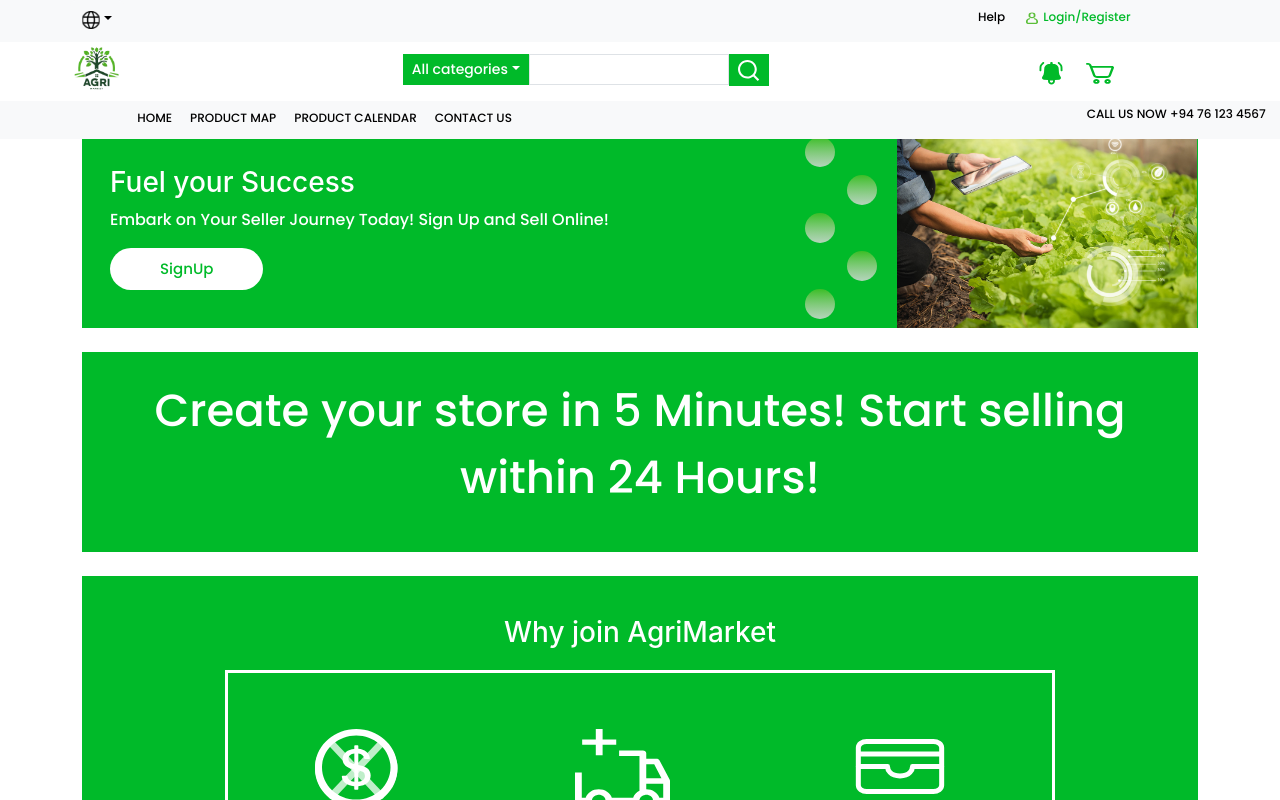
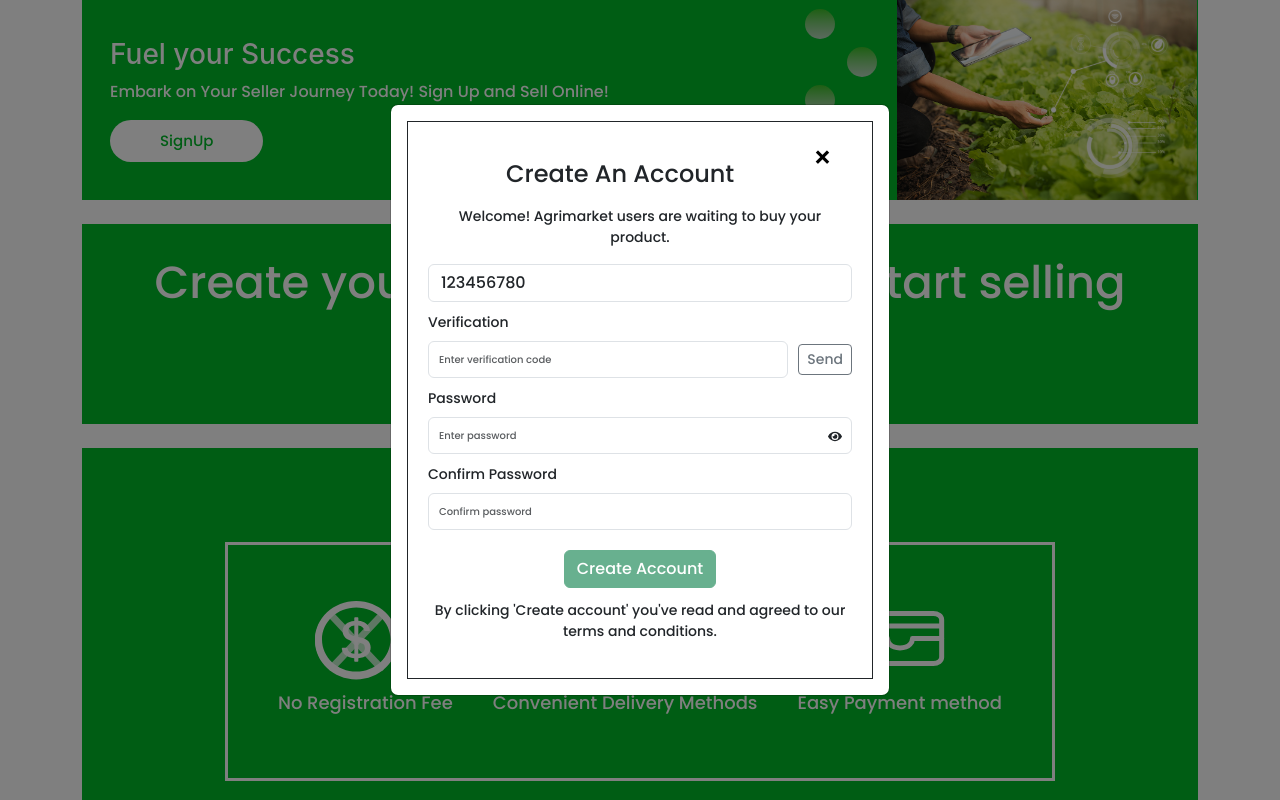
Before and after one commit to HiruniPraveesha/AgriMarket-front-end, a React (Vite) app: page / in a window 1280 px wide. Shown: the top 800 px of the page. Built offline with nearby package versions, Linux system fonts and the light colour scheme; a web font is replaced by a local one.

Commit message:
addtoRegistration

```diff
--- a/src/App.tsx
+++ b/src/App.tsx
@@ -6,14 +6,12 @@
 import MainFooter from "./components/Footer-main";
 import BecomeASeller from "./pages/BecomeASeller";
 import ProductMap from "./pages/ProductMap";
+import SignupSeller2 from "./pages/Login/SignupSeller2";
 
 const App: React.FC = () => {
   return (
     <div>
-      <MainHeader />
-      <div style={{ paddingBottom: "10%" }}></div>
-      <BecomeASeller />
-      <MainFooter />
+      <SignupSeller2 />
     </div>
   );
 };
--- /dev/null
+++ b/src/pages/Login/SignupSeller2.tsx
@@ -0,0 +1,243 @@
+import React, { useState } from "react";
+import { Modal, Button, Form } from "react-bootstrap";
+import { FaEye, FaEyeSlash } from "react-icons/fa"; // Import eye icons
+import "bootstrap/dist/css/bootstrap.min.css";
+import BecomeASeller from "../BecomeASeller"; // Import the BecomeASeller component
+
+const SignupSeller2: React.FC = () => {
+  const [show, setShow] = useState(true);
+  const [phoneNumber, setPhoneNumber] = useState("123456780");
+  const [verification, setVerification] = useState("");
+  const [password, setPassword] = useState("");
+  const [confirmPassword, setConfirmPassword] = useState("");
+  const [passwordError, setPasswordError] = useState("");
+  const [confirmPasswordError, setConfirmPasswordError] = useState("");
+  const [showPassword, setShowPassword] = useState(false);
+  const [phoneNumberValid, setPhoneNumberValid] = useState(true); // New state to track if phone number is valid
+
+  const handleClose = () => setShow(false);
+
+  const handleVerificationChange = (
+    event: React.ChangeEvent<HTMLInputElement>
+  ) => {
+    setVerification(event.target.value);
+  };
+
+  const handlePasswordChange = (event: React.ChangeEvent<HTMLInputElement>) => {
+    setPassword(event.target.value);
+    // Password validation regex pattern
+    const passwordPattern = /^(?=.*[a-zA-Z])(?=.*[0-9])(?=.*[@#$]).{8,}$/;
+    if (!passwordPattern.test(event.target.value)) {
+      setPasswordError(
+        "Password must be at least 8 characters long and contain at least one letter, one number, and one of the special characters '@', '#', '$'."
+      );
+    } else {
+      setPasswordError("");
+    }
+  };
+
+  const handleConfirmPasswordChange = (
+    event: React.ChangeEvent<HTMLInputElement>
+  ) => {
+    setConfirmPassword(event.target.value);
+    if (event.target.value !== password) {
+      setConfirmPasswordError("Passwords do not match");
+    } else {
+      setConfirmPasswordError("");
+    }
+  };
+
+  const togglePasswordVisibility = () => {
+    setShowPassword(!showPassword);
+  };
+
+  const handleSubmit = (event: React.FormEvent<HTMLFormElement>) => {
+    event.preventDefault();
+    if (confirmPassword !== password) {
+      setConfirmPasswordError("Passwords do not match");
+      return;
+    }
+    if (!verification.trim()) {
+      console.log("Please enter a verification code.");
+      return;
+    }
+    console.log("Form submitted successfully");
+  };
+
+  const handleSendVerificationCode = () => {
+    // Implement sending verification code functionality here
+    console.log("Sending verification code to:", phoneNumber);
+  };
+
+  const isFormValid = () => {
+    return (
+      verification.trim() !== "" &&
+      passwordError === "" &&
+      confirmPasswordError === "" &&
+      password !== "" &&
+      confirmPassword !== "" &&
+      phoneNumberValid // Check if phone number is valid
+    );
+  };
+
+  return (
+    <>
+      <div className="modal-container">
+        <Modal
+          show={show}
+          onHide={handleClose}
+          backdrop="static"
+          keyboard={false}
+          centered
+        >
+          <Modal.Body>
+            <div style={{ border: "1px solid ", padding: "20px" }}>
+              <Modal.Header style={{ borderBottom: "none" }}>
+                <Modal.Title
+                  style={{
+                    fontFamily: "'Poppins', sans-serif",
+                    margin: "-2px 62px",
+                  }}
+                >
+                  Create An Account
+                </Modal.Title>
+                <button
+                  className="close"
+                  style={{
+                    background: "none",
+                    border: "none",
+                    position: "absolute",
+                    right: "50px",
+                    top: "30px",
+                    fontSize: "30px",
+                  }}
+                  onClick={handleClose}
+                >
+                  <span>&times;</span>
+                </button>
+              </Modal.Header>
+
+              <p style={{ textAlign: "center", fontSize: "14px" }}>
+                Welcome! Agrimarket users are waiting to buy your product.
+              </p>
+              <Form onSubmit={handleSubmit} style={{ fontSize: "14px" }}>
+                <Form.Group controlId="phoneNumber">
+                  <Form.Control type="text" value={phoneNumber} readOnly />
+                  {!phoneNumberValid && (
+                    <p style={{ color: "red", fontSize: "10px" }}>
+                      Please enter a valid phone number.
+                    </p>
+                  )}
+                </Form.Group>
+                <Form.Group
+                  controlId="verification"
+                  style={{ marginTop: "10px" }}
+                >
+                  <Form.Label>Verification</Form.Label>
+                  <div style={{ display: "flex", alignItems: "center" }}>
+                    <Form.Control
+                      type="text"
+                      placeholder="Enter verification code"
+                      value={verification}
+                      onChange={handleVerificationChange}
+                      style={{ fontSize: "10px", padding: "10px" }}
+                    />
+                    <Button
+                      variant="outline-secondary"
+                      size="sm"
+                      onClick={handleSendVerificationCode}
+                      style={{ marginLeft: "10px" }}
+                    >
+                      Send
+                    </Button>
+                  </div>
+                </Form.Group>
+                <Form.Group controlId="password" style={{ marginTop: "10px" }}>
+                  <Form.Label>Password</Form.Label>
+                  <div style={{ position: "relative" }}>
+                    <Form.Control
+                      type={showPassword ? "text" : "password"}
+                      placeholder="Enter password"
+                      value={password}
+                      onChange={handlePasswordChange}
+                      style={{ fontSize: "10px", padding: "10px" }}
+                    />
+                    <span
+                      className="eye-icon"
+                      style={{
+                        position: "absolute",
+                        top: "50%",
+                        right: "10px",
+                        transform: "translateY(-50%)",
+                        cursor: "pointer",
+                      }}
+                      onClick={togglePasswordVisibility}
+                    >
+                      {showPassword ? <FaEyeSlash /> : <FaEye />}
+                    </span>
+                  </div>
+                  {passwordError && (
+                    <p
+                      style={{
+                        color: "red",
+                        marginTop: "5px",
+                        fontSize: "10px",
+                      }}
+                    >
+                      {passwordError}
+                    </p>
+                  )}
+                </Form.Group>
+                <Form.Group
+                  controlId="confirmPassword"
+                  style={{ marginTop: "10px" }}
+                >
+                  <Form.Label>Confirm Password</Form.Label>
+                  <Form.Control
+                    type="password"
+                    placeholder="Confirm password"
+                    value={confirmPassword}
+                    onChange={handleConfirmPasswordChange}
+                    style={{ fontSize: "10px", padding: "10px" }}
+                  />
+                  {confirmPasswordError && (
+                    <p
+                      style={{
+                        color: "red",
+                        marginTop: "5px",
+                        fontSize: "10px",
+                      }}
+                    >
+                      {confirmPasswordError}
+                    </p>
+                  )}
+                </Form.Group>
+                <div style={{ textAlign: "center", marginTop: "20px" }}>
+                  <Button
+                    variant="success"
+                    type="submit"
+                    disabled={!isFormValid()}
+                  >
+                    Create Account
+                  </Button>
+                  <p style={{ marginTop: "12px", fontSize: "14px" }}>
+                    By clicking 'Create account' you've read and agreed to our
+                    terms and conditions.
+                  </p>
+                </div>
+              </Form>
+            </div>
+          </Modal.Body>
+        </Modal>
+
+        {/* Become a Seller component */}
+        <BecomeASeller />
+
+        {/* Background overlay */}
+        {show && <div className="modal-overlay" onClick={handleClose}></div>}
+      </div>
+    </>
+  );
+};
+
+export default SignupSeller2;
```
